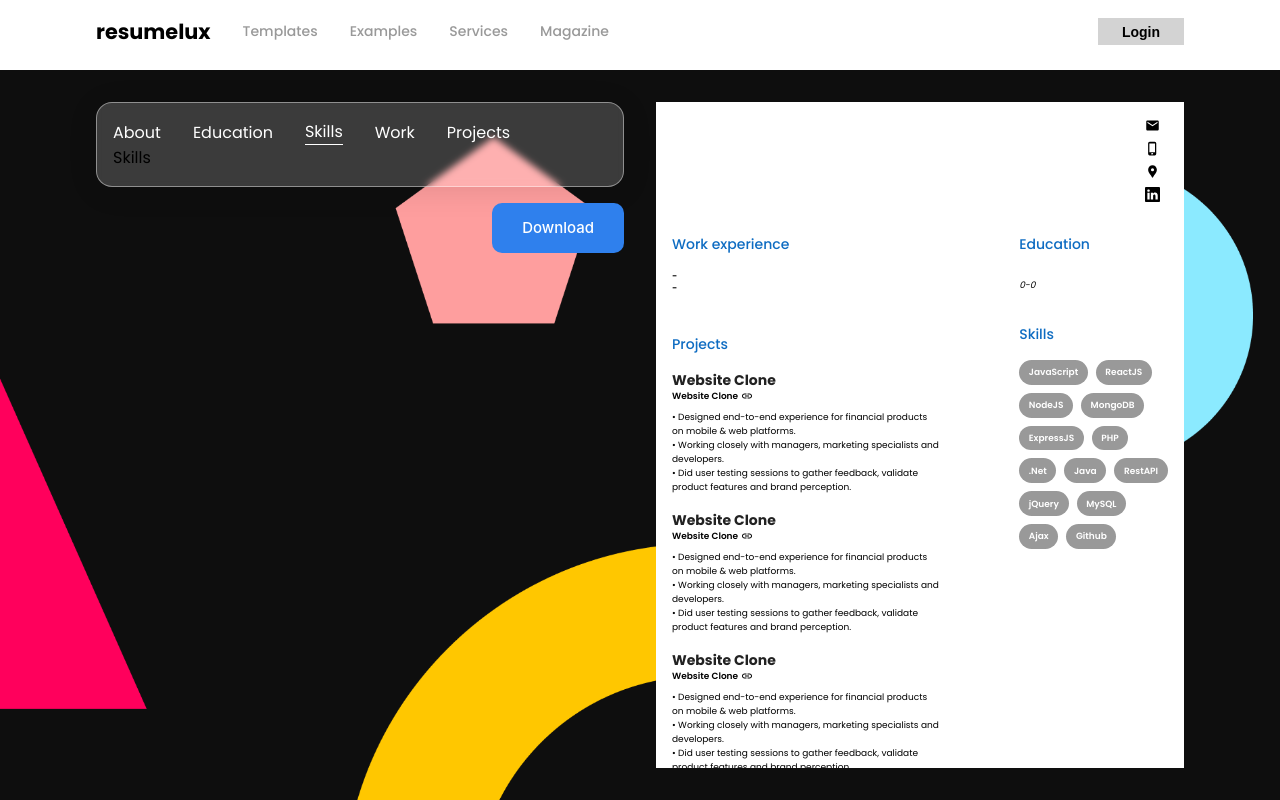
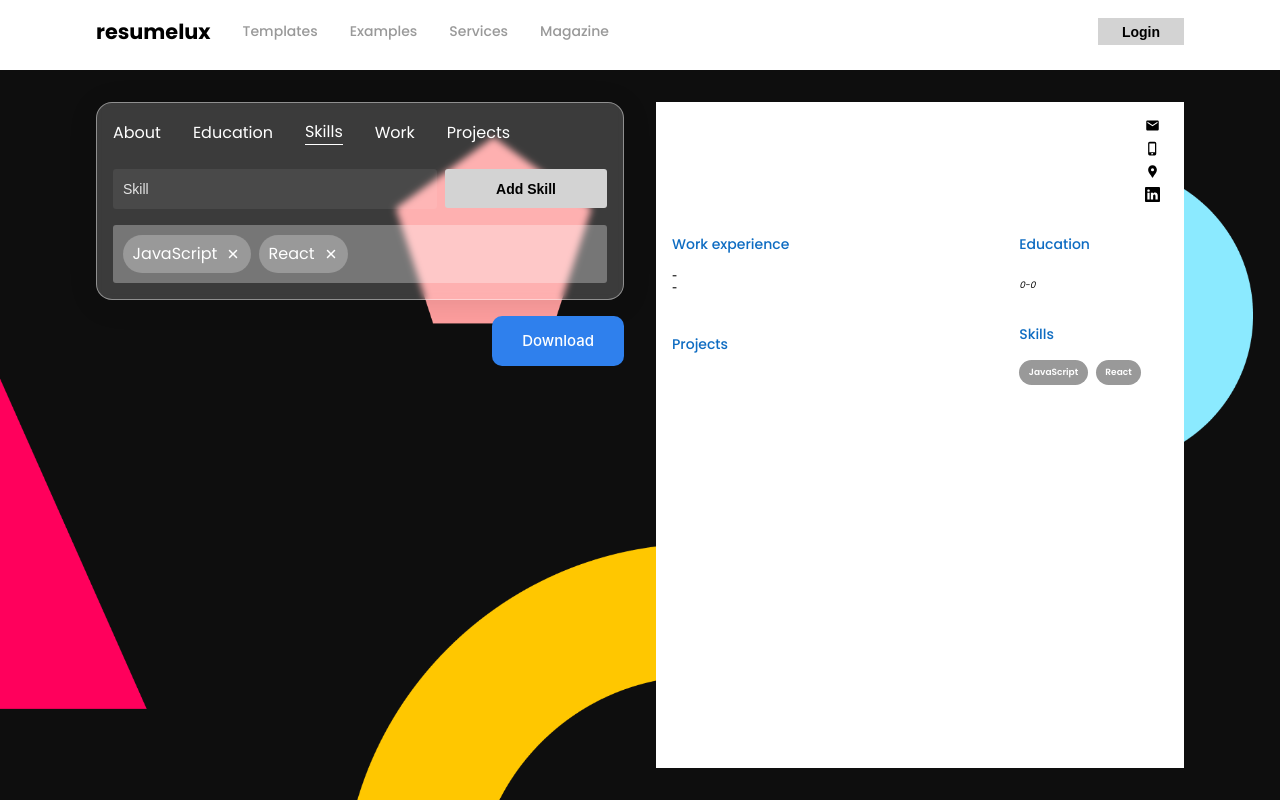
Before and after one commit to Priyanshup891/resumelux, a React (Create React App) app: page /resume in a window 1280 px wide. Both pictures are taken after a click on the tab "Skills". Built offline with nearby package versions, Linux system fonts and the light colour scheme.

Commit message:
skills_setup

```diff
--- a/src/components/BuilderComponent/Projects.jsx
+++ b/src/components/BuilderComponent/Projects.jsx
@@ -1,4 +1,4 @@
-import React from "react";
+import React, { useContext } from "react";
 import {
   Accordion,
   AccordionItem,
@@ -7,18 +7,32 @@ import {
   AccordionIcon,
   Box,
 } from "@chakra-ui/react";
-// import { v4 as uuid } from "uuid";
-// import { ResumeContext } from "../../context/resumeContext";
+import { v4 as uuid } from "uuid";
+import { ResumeContext } from "../../context/resumeContext";
 import styled from "styled-components";
 
 const Projects = () => {
 
-  // const {projects, setProjects} = useContext(ResumeContext);
+  const {projects, setProjects} = useContext(ResumeContext);
+
+  const onHandleChange = (e, id) => {
+    const addProject = projects.map((proj) => (
+      id === proj.id ? Object.assign(proj, {id: uuid(), [e.target.name]: e.target.value}) : proj
+    ))
+
+    setProjects(addProject);
+  }
+
+  const addMore = () => {
+    setProjects([...projects, projects]);
+  }
 
   return (
     <ProjectContainer>
       <Accordion allowToggle defaultIndex={[0]}>
-      <AccordionItem>
+        {
+          projects.map((proj, index) => (
+      <AccordionItem key={index}>
           <h2>
             <SAccordionButton>
               <Box flex="1" textAlign="left">
@@ -29,13 +43,18 @@ const Projects = () => {
           </h2>
           <AccordionPanel pb={4}>
             <ProjectInfo>
-              <input type="text" name="name" placeholder="Name" />
-              <input type="url" name="url" placeholder="Url" />
-              <textarea name="description" placeholder="Description"></textarea>
+              <input type="text" name="name" placeholder="Name" onChange={(e) => onHandleChange(e, proj.id)} />
+              <input type="url" name="url" placeholder="Url" onChange={(e) => onHandleChange(e, proj.id)} />
+              <textarea name="description" placeholder="Description" onChange={(e) => onHandleChange(e, proj.id)}></textarea>
             </ProjectInfo>
           </AccordionPanel>
         </AccordionItem>
+          ))
+        }
       </Accordion>
+      {projects.length < 3 && (
+        <AddMoreBtn onClick={addMore}>Add More</AddMoreBtn>
+      )}
     </ProjectContainer>
   )
 }
@@ -111,4 +130,21 @@ display: flex;
   }
 `;
 
+const AddMoreBtn = styled.button`
+  padding: 0.7rem 0.75rem;
+  font-size: 0.875rem;
+  background-color: #d3d3d3;
+  border: none;
+  outline: none;
+  font-weight: 600;
+  transition-duration: 0.2s;
+  border-radius: 3px;
+  cursor: pointer;
+  margin-top: 1rem;
+
+  &:hover {
+    opacity: 0.8;
+  }
+`;
+
 export default Projects
--- a/src/components/BuilderComponent/Skills.jsx
+++ b/src/components/BuilderComponent/Skills.jsx
@@ -1,9 +1,144 @@
-import React from 'react'
+import React, {useContext, useState} from 'react';
+import {v4 as uuid} from 'uuid';
+import { ResumeContext } from '../../context/resumeContext';
+import { Tag, TagCloseButton, TagLabel} from '@chakra-ui/react';
+import styled from 'styled-components';
 
 const Skills = () => {
+
+  const [skill, setSkill] = useState("");
+  const {skills, setSkills} = useContext(ResumeContext);
+
+  const onHandleChange = (e) => {
+    setSkill(e.target.value);
+  }
+
+  const onHandleSubmit = (e) => {
+    e.preventDefault();
+    if(!skill || skill === " "){
+      return;
+    }
+
+    const newSkill = {
+      id: uuid(),
+      name: skill
+    }
+
+    setSkills([...skills, newSkill]);
+    setSkill("");
+  }
+
+  const onHandleDelete = (id) => {
+    setSkills(skills.filter((sk) => sk.id !== id));
+  }
+
+
   return (
-    <div>Skills</div>
+    <SkillsContainer>
+      <Content>
+        <form onSubmit={onHandleSubmit}>
+          <input type="text" name='name' placeholder='Skill' value={skill} onChange={(e) => onHandleChange(e)} />
+          <button type='submit'>Add Skill</button>
+        </form>
+        <div>
+          {
+            skills.length > 0 ? skills.map((skill, index) => (
+          <STag key={index}>
+            <TagLabel style={{color:"#fff"}}>{skill.name}</TagLabel>
+            <STagCloseButton onClick={() => onHandleDelete(skill.id)}/>
+          </STag>
+            )) : <p>No Skills Added</p>
+          }
+        </div>
+      </Content>
+    </SkillsContainer>
   )
 }
 
+
+const SkillsContainer = styled.div`
+margin-top:1rem ;
+`;
+
+const Content = styled.div`
+display:flex ;
+flex-direction:column ;
+
+& > form{
+  display:grid ;
+  grid-template-columns: 2fr 1fr ;
+  align-items:center ;
+  gap:0.5rem;
+  width:100% ;
+
+  input{
+    display: block;
+    height: 40px;
+    width: 100%;
+    background-color: rgba(255, 255, 255, 0.07);
+    border-radius: 3px;
+    padding: 0 10px;
+    margin-top: 8px;
+    font-size: 14px;
+    font-weight: 300;
+    border: none;
+    color: #e5e5e5;
+
+    &:focus {
+      outline: none;
+      background-color: rgba(255, 255, 255, 0.3);
+    }
+
+    &::placeholder {
+      color: #e5e5e5;
+    }
+  }
+
+  button{
+    padding: 0.7rem 0.75rem;
+  font-size: 0.875rem;
+  background-color: #d3d3d3;
+  border: none;
+  outline: none;
+  font-weight: 600;
+  transition-duration: 0.2s;
+  border-radius: 3px;
+  margin-top:7px ;
+  cursor: pointer;
+
+  &:hover {
+    opacity: 0.8;
+  }
+  }
+}
+
+& > div{
+  background-color: rgba(255, 255, 255, 0.3);
+  border-radius:3px ;
+  width:100% ;
+  height:100% ;
+  padding:10px ;
+  margin-top:1rem ;
+  display:flex ;
+  flex-wrap:wrap ;
+  gap:0.5rem;
+}
+`;
+
+const STag = styled(Tag)`
+background-color: #999999;
+    padding: 0.4rem 0.6rem;
+    border-radius: 2rem;
+    display: flex;
+    align-items:center ;
+    gap:0.5rem;
+`;
+
+const STagCloseButton = styled(TagCloseButton)`
+background:transparent ;
+border:none ;
+color:#fff ;
+font-size:1rem ;
+`;
+
 export default Skills
--- a/src/components/ResumeDisplay/ResumeDisplay.jsx
+++ b/src/components/ResumeDisplay/ResumeDisplay.jsx
@@ -5,9 +5,9 @@ import { MdEmail, MdPhoneIphone, MdLocationPin, MdLink } from "react-icons/md";
 import { BsLinkedin } from "react-icons/bs";
 import { ResumeContext } from "../../context/resumeContext";
 
-
 const ResumeDisplay = () => {
-  const { printElm, about, education, work } = useContext(ResumeContext);
+  const { printElm, about, education, work, projects, skills } =
+    useContext(ResumeContext);
   return (
     <DisplayContainer>
       <ResumePreview ref={printElm}>
@@ -56,76 +56,42 @@ const ResumeDisplay = () => {
           <WorkProjects>
             <div>
               <h2>Work experience</h2>
-              {
-                work.map((wo) => (
-              <Work>
+              {work.map((wo,index) => (
+                <Work key={index}>
                   <h3>{wo.position}</h3>
                   <h4>
                     {wo.company} - <span>{wo.type}</span>
                   </h4>
-                <span>{wo.startDate} - {wo.endDate}</span>
+                  <span>
+                    {wo.startDate} - {wo.endDate}
+                  </span>
                   <p>{wo.description}</p>
                 </Work>
-                ))
-              }
+              ))}
             </div>
             <div>
               <h2>Projects</h2>
-              <Project>
-                <h3>Website Clone</h3>
-                <div>
-                  <h4>Website Clone</h4>
+              {projects.map((project, index) => (
+                <Project key={index}>
+                  <h3>{project.name}</h3>
+                  {project.url ? (
+                    <a href={project.url}>
+                      <h4>{project.name}</h4>
                       <MdLink size={12} />
-                </div>
-                <p>
-                  • Designed end-to-end experience for financial products on
-                  mobile & web platforms.
-                  <br />
-                  • Working closely with managers, marketing specialists and
-                  developers.
-                  <br />• Did user testing sessions to gather feedback, validate
-                  product features and brand perception.
-                </p>
+                    </a>
+                  ) : (
+                    ""
+                  )}
+                  <p>{project.description}</p>
                 </Project>
-              <Project>
-                <h3>Website Clone</h3>
-                <div>
-                  <h4>Website Clone</h4>
-                  <MdLink size={12} />
-                </div>
-                <p>
-                  • Designed end-to-end experience for financial products on
-                  mobile & web platforms.
-                  <br />
-                  • Working closely with managers, marketing specialists and
-                  developers.
-                  <br />• Did user testing sessions to gather feedback, validate
-                  product features and brand perception.
-                </p>
-              </Project>
-              <Project>
-                <h3>Website Clone</h3>
-                <div>
-                  <h4>Website Clone</h4>
-                  <MdLink size={12} />
-                </div>
-                <p>
-                  • Designed end-to-end experience for financial products on
-                  mobile & web platforms.
-                  <br />
-                  • Working closely with managers, marketing specialists and
-                  developers.
-                  <br />• Did user testing sessions to gather feedback, validate
-                  product features and brand perception.
-                </p>
-              </Project>
+              ))}
             </div>
           </WorkProjects>
           <EducationSkills>
             <div>
               <h2>Education</h2>
-              {education.map((educa) => (
-                <Education>
+              {education.map((educa, index) => (
+                <Education key={index}>
                   <h3>{educa.degree}</h3>
                   <h4>{educa.school}</h4>
                   <div>
@@ -140,45 +106,11 @@ const ResumeDisplay = () => {
             <div>
               <h2>Skills</h2>
               <Skills>
-                <div>
-                  <span>JavaScript</span>
+                {skills.map((skill, index) => (
+                  <div key={index}>
+                    <span>{skill.name}</span>
                   </div>
-                <div>
-                  <span>ReactJS</span>
-                </div>
-                <div>
-                  <span>NodeJS</span>
-                </div>
-                <div>
-                  <span>MongoDB</span>
-                </div>
-                <div>
-                  <span>ExpressJS</span>
-                </div>
-                <div>
-                  <span>PHP</span>
-                </div>
-                <div>
-                  <span>.Net</span>
-                </div>
-                <div>
-                  <span>Java</span>
-                </div>
-                <div>
-                  <span>RestAPI</span>
-                </div>
-                <div>
-                  <span>jQuery</span>
-                </div>
-                <div>
-                  <span>MySQL</span>
-                </div>
-                <div>
-                  <span>Ajax</span>
-                </div>
-                <div>
-                  <span>Github</span>
-                </div>
+                ))}
               </Skills>
             </div>
           </EducationSkills>
@@ -370,11 +302,12 @@ const Project = styled.div`
     color: #222222;
   }
 
-  & > div {
+  & > a {
     display: flex;
     flex-direction: row;
     align-items: center;
     gap: 0.2rem;
+    color: inherit;
 
     h4 {
       font-style: normal;
```
Also changed, not shown: src/components/Main/Main.jsx (line endings or trailing spaces). Lines whose indentation alone changed are shown as unchanged.
